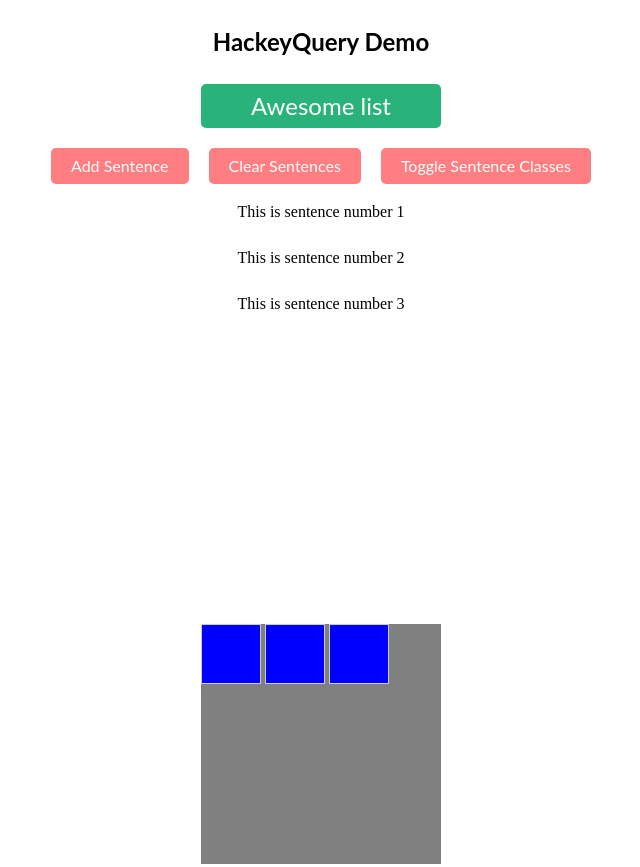
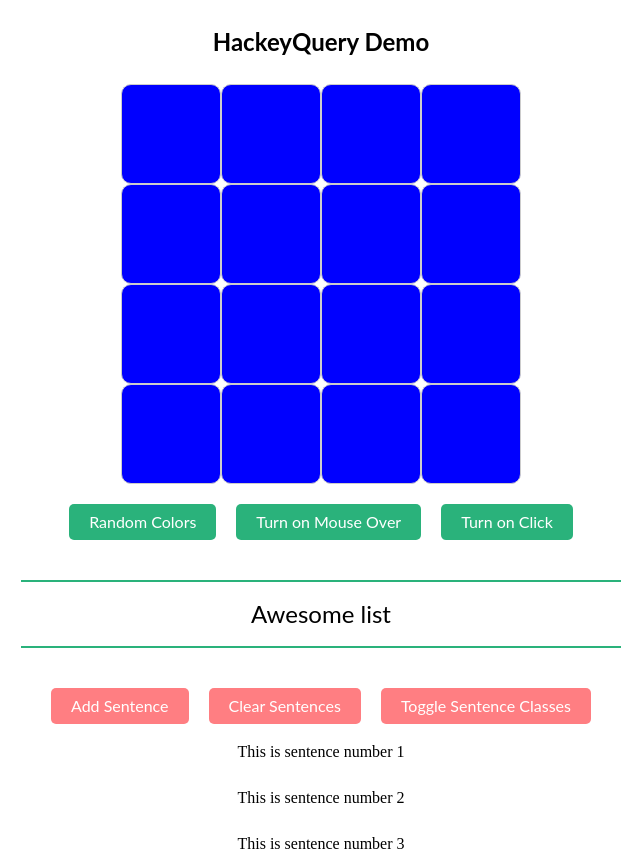
Before and after one commit to wangytangy/hackeyquery, a plain HTML site: page index.html in a window 1280 px wide. Shown: the top 867 px of the page, without its empty margins (319-959 px from the left). Drawn offline with nearby package versions, Linux system fonts and the light colour scheme.

Commit message:
Add buttons to demo grid

```diff
--- a/index.html
+++ b/index.html
@@ -11,6 +11,30 @@
     <div id="root">
 
       <h2>HackeyQuery Demo</h2>
+      <div id="grid">
+        <div class="square"></div>
+        <div class="square"></div>
+        <div class="square"></div>
+        <div class="square"></div>
+        <div class="square"></div>
+        <div class="square"></div>
+        <div class="square"></div>
+        <div class="square"></div>
+        <div class="square"></div>
+        <div class="square"></div>
+        <div class="square"></div>
+        <div class="square"></div>
+        <div class="square"></div>
+        <div class="square"></div>
+        <div class="square"></div>
+        <div class="square"></div>
+      </div>
+
+      <div class="button-container-three">
+        <button type="button" class="grid-button" id="grid-random-colors">Random Colors</button>
+        <button type="button" class="grid-button" id="grid-mouseover">Turn on Mouse Over</button>
+        <button type="button" class="grid-button" id="grid-click">Turn on Click</button>
+      </div>
 
       <h3>Awesome list</h3>
 
@@ -26,11 +50,6 @@
         <li>This is sentence number 3</li>
       </ul>
 
-      <div id="grid">
-        <div class="square"></div>
-        <div class="square"></div>
-        <div class="square"></div>
-      </div>
 
 
       <div class="button-container-two">
--- a/lib/hackey_query.css
+++ b/lib/hackey_query.css
@@ -49,20 +49,25 @@ div#root {
 }
 
 #grid {
-	width: 240px;
-	height: 240px;
-	background-color: gray;
+	width: 400px;
+	height: 400px;
 	margin: 20px auto;
+
+	display: flex;
+	flex-wrap: wrap;
+
+	border-radius: 10px;
+	/*border: 2px solid #bbb;*/
 }
 
 .square {
-	width: 60px;
-	height: 60px;
+	width: 100px;
+	height: 100px;
 	background-color: blue;
 	border: 1px solid #ccc;
+	box-sizing: border-box;
 
-	display: inline-block;
-	box-sizing: border-box;
+	border-radius: 10px;
 }
 
 h2 {
@@ -77,6 +82,20 @@ h2 {
 div.button-container-one {
   display: flex;
   justify-content: center;
+}
+
+div.button-container-three {
+  display: flex;
+  justify-content: center;
+}
+
+button.grid-button {
+	background-color: #2AB27B;
+}
+
+button.grid-button:hover {
+	background-color: #2AB27B;
+	box-shadow: 0 4px 2px -2px #247051;
 }
 
 button {
@@ -97,13 +116,15 @@ button:hover {
 
 h3 {
   text-align: center;
-  margin: 20px auto;
-  padding: 10px 20px;
-  background-color: #2AB27B;
-  color: #fff;
+  margin: 40px auto;
+  padding: 20px 0px;
+  /*background-color: #2AB27B;*/
+	border-top: 2px solid #2AB27B;
+	border-bottom: 2px solid #2AB27B;
+  color: #000;
   display: block;
-  width: 200px;
-  border-radius: 5px;
+  width: 600px;
+  /*border-radius: 5px;*/
 
   font-size: 24px;
 }
```
